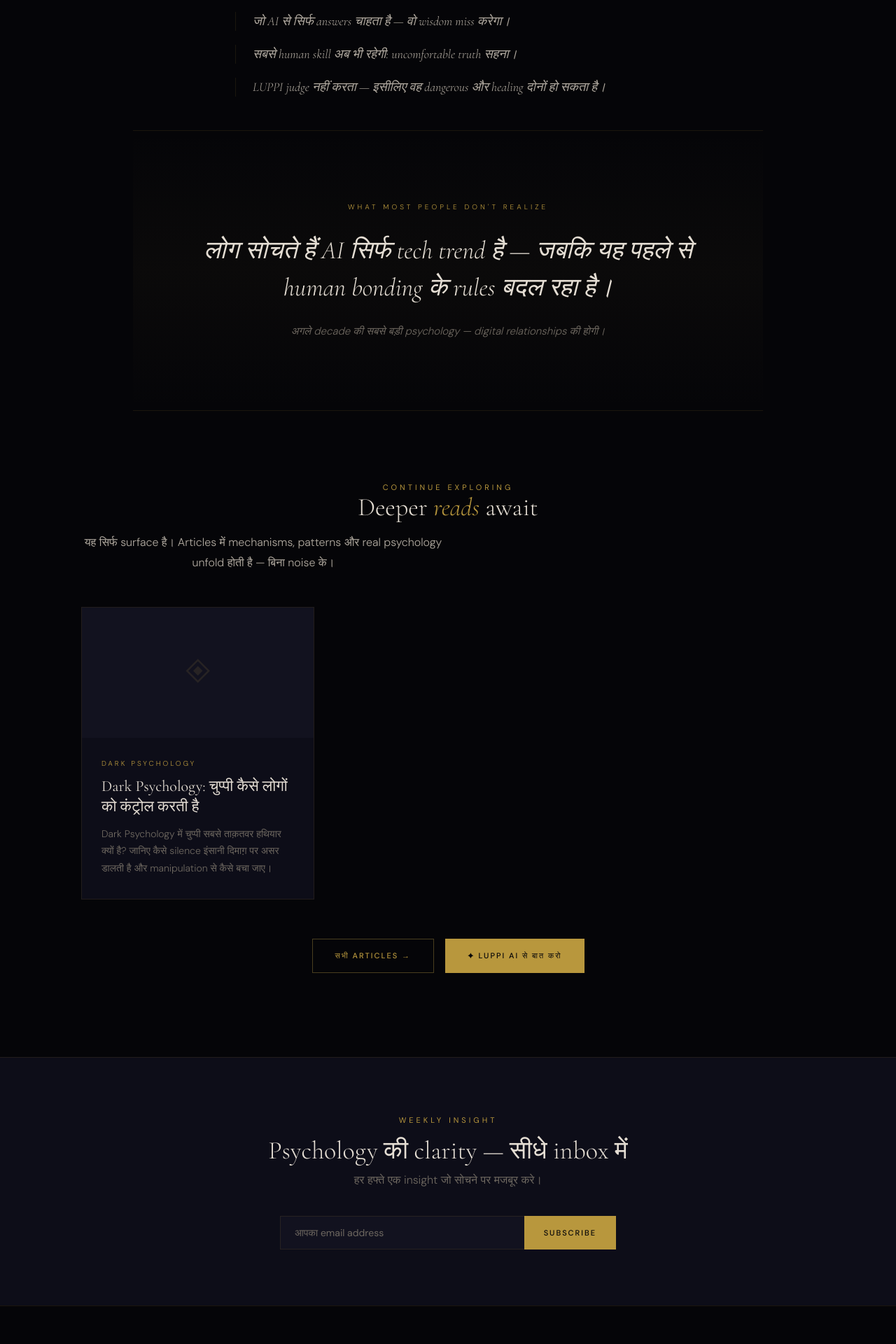
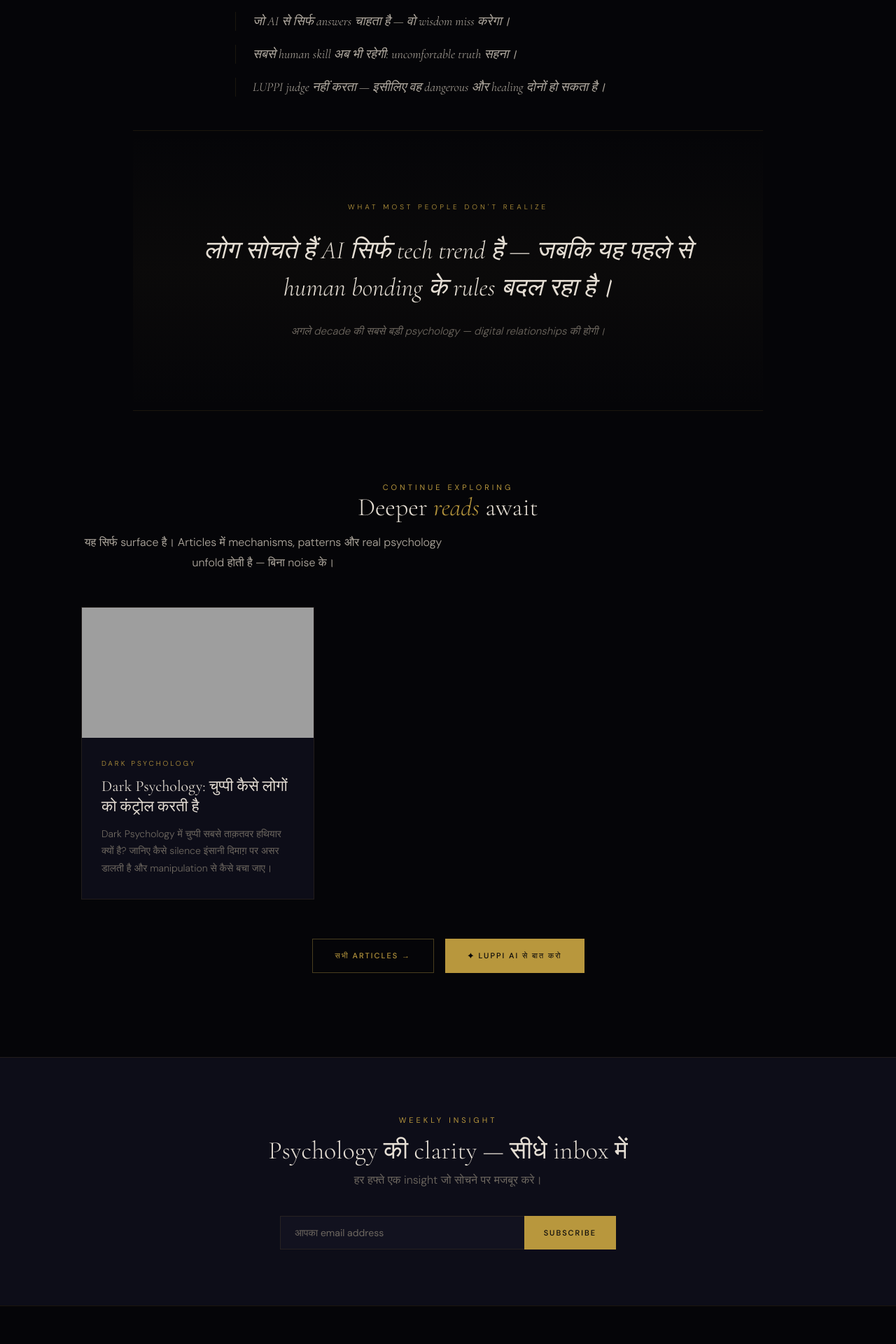
Before and after one commit to lovekushchauhan234-eng/storic-whisper, a Django app: page /ai-mind/ in a window 1280 px wide. Shown: the part 1972-3892 px from the top of the page at 70% size. Run offline with Django 5.2, Linux system fonts and the light colour scheme; data comes from the database, SQL or seed files in the repository; some libraries are stand-ins or nearby versions; grey boxes are pictures that could not be loaded.

Commit message:
Fix: Add thumbnail rendering to pillar_related.html for category pages

```diff
--- a/storic_whisper_site/templates/core/includes/pillar_related.html
+++ b/storic_whisper_site/templates/core/includes/pillar_related.html
@@ -23,7 +23,11 @@
     <div class="sw-article-card-wrap sw-reveal">
       <a href="{% url 'article_detail' article.slug %}" class="sw-article-card">
         <div class="sw-article-card__thumb">
-          <div class="sw-article-card__thumb-placeholder" aria-hidden="true">◈</div>
+          {% if article.thumbnail %}
+            <img src="{{ article.thumbnail.url }}" alt="{{ article.title }}" loading="lazy" style="width:100%;height:100%;object-fit:cover;display:block">
+          {% else %}
+            <div class="sw-article-card__thumb-placeholder" aria-hidden="true">◈</div>
+          {% endif %}
         </div>
         <div class="sw-article-card__body">
           <div class="sw-article-card__cat">{{ article.get_category_display }}</div>
```
